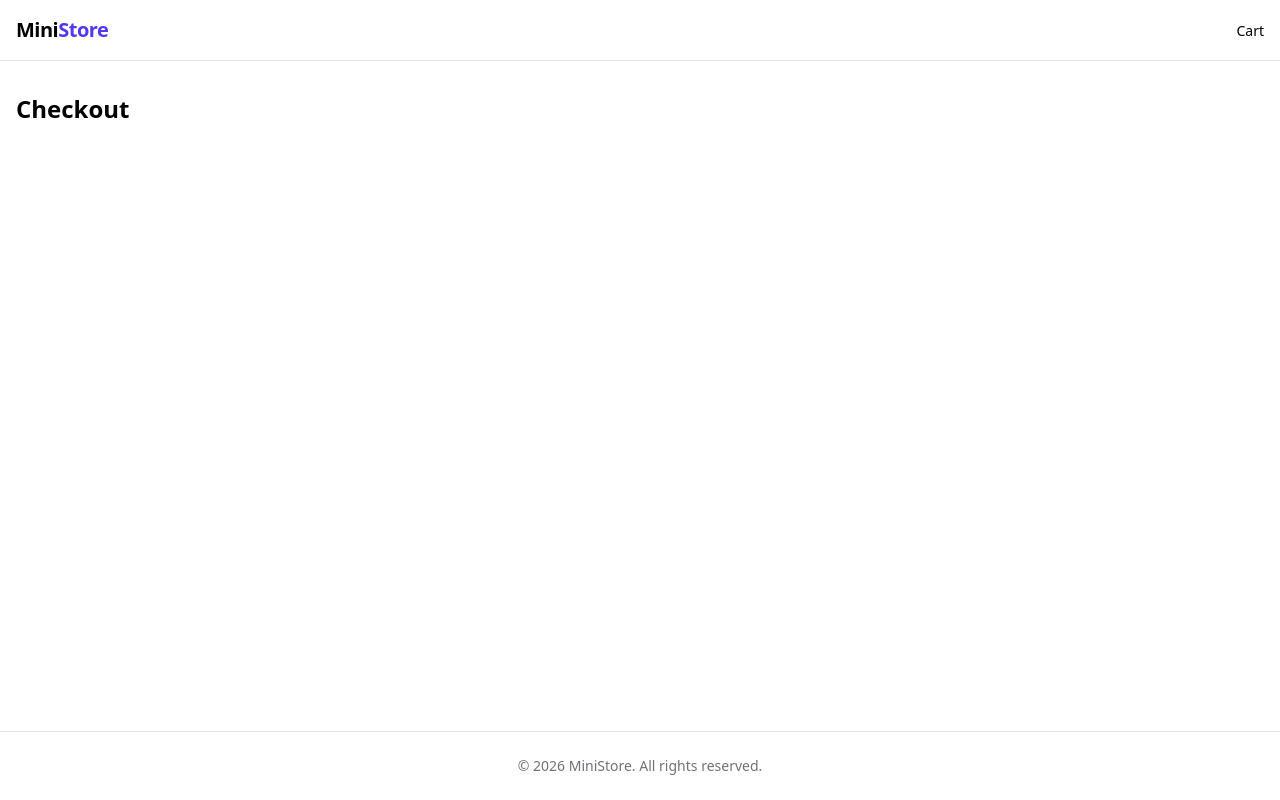
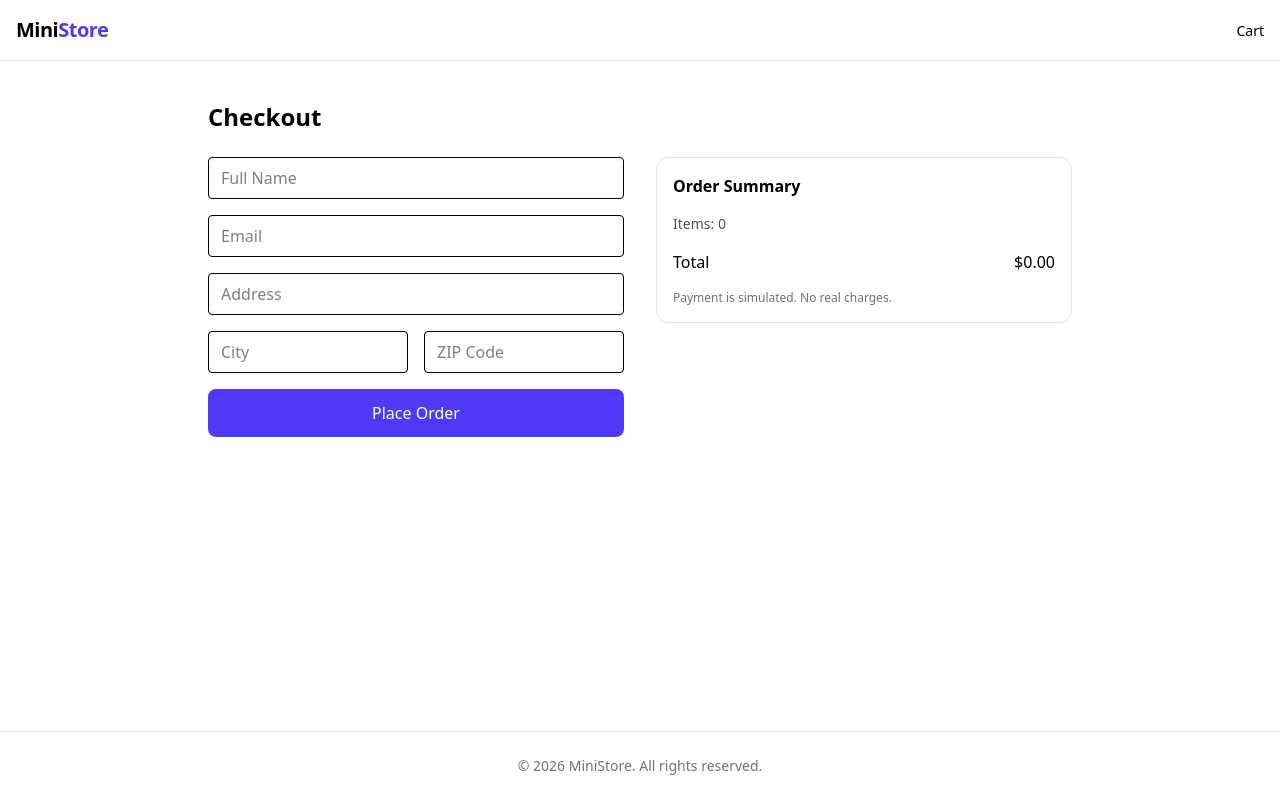
Before and after one commit to 18mukeshram/FUTURE_FS_02, a React (Vite) app: page /checkout in a window 1280 px wide. Built offline with nearby package versions, Linux system fonts and the light colour scheme.

Commit message:
feat: implement checkout flow with form validation and order confirmation

```diff
--- a/src/pages/Checkout.jsx
+++ b/src/pages/Checkout.jsx
@@ -1,7 +1,124 @@
+import { useState } from "react";
+import { useNavigate } from "react-router-dom";
+import { useCartStore } from "../store/cartStore";
+
 export default function Checkout() {
+  const navigate = useNavigate();
+  const clearCart = useCartStore((state) => state.clearCart);
+  const items = useCartStore((state) => state.items);
+  const total = useCartStore((state) => state.totalAmount());
+
+  const [form, setForm] = useState({
+    name: "",
+    email: "",
+    address: "",
+    city: "",
+    zip: "",
+  });
+
+  const [error, setError] = useState("");
+
+  const handleChange = (e) => {
+    setForm({ ...form, [e.target.name]: e.target.value });
+  };
+
+  const handleSubmit = (e) => {
+    e.preventDefault();
+
+    // Basic validation
+    for (const field in form) {
+      if (!form[field]) {
+        setError("Please fill in all fields.");
+        return;
+      }
+    }
+
+    if (items.length === 0) {
+      setError("Your cart is empty.");
+      return;
+    }
+
+    // Simulated successful order
+    clearCart();
+    navigate("/success");
+  };
+
   return (
-    <div className="max-w-7xl mx-auto px-4 py-8">
-      <h1 className="text-2xl font-bold">Checkout</h1>
+    <div className="max-w-4xl mx-auto px-4 py-10">
+      <h1 className="text-2xl font-bold mb-6">Checkout</h1>
+
+      <div className="grid grid-cols-1 md:grid-cols-2 gap-8">
+        {/* Form */}
+        <form onSubmit={handleSubmit} className="space-y-4">
+          <input
+            name="name"
+            placeholder="Full Name"
+            value={form.name}
+            onChange={handleChange}
+            className="w-full border rounded px-3 py-2"
+          />
+
+          <input
+            name="email"
+            type="email"
+            placeholder="Email"
+            value={form.email}
+            onChange={handleChange}
+            className="w-full border rounded px-3 py-2"
+          />
+
+          <input
+            name="address"
+            placeholder="Address"
+            value={form.address}
+            onChange={handleChange}
+            className="w-full border rounded px-3 py-2"
+          />
+
+          <div className="grid grid-cols-2 gap-4">
+            <input
+              name="city"
+              placeholder="City"
+              value={form.city}
+              onChange={handleChange}
+              className="w-full border rounded px-3 py-2"
+            />
+
+            <input
+              name="zip"
+              placeholder="ZIP Code"
+              value={form.zip}
+              onChange={handleChange}
+              className="w-full border rounded px-3 py-2"
+            />
+          </div>
+
+          {error && <p className="text-sm text-red-600">{error}</p>}
+
+          <button
+            type="submit"
+            className="w-full bg-indigo-600 text-white py-3 rounded-lg font-medium hover:bg-indigo-700 transition"
+          >
+            Place Order
+          </button>
+        </form>
+
+        {/* Summary */}
+        <div className="border border-zinc-200 rounded-xl p-4 space-y-4 h-fit">
+          <h2 className="font-semibold">Order Summary</h2>
+
+          <div className="text-sm text-zinc-600">Items: {items.length}</div>
+
+          <div className="flex justify-between font-medium">
+            <span>Total</span>
+            <span>${total.toFixed(2)}</span>
+          </div>
+
+          <p className="text-xs text-zinc-500">
+            Payment is simulated. No real charges.
+          </p>
+        </div>
+      </div>
     </div>
   );
 }
--- a/src/pages/OrderSuccess.jsx
+++ b/src/pages/OrderSuccess.jsx
@@ -1,9 +1,22 @@
+import { Link } from "react-router-dom";
+
 export default function OrderSuccess() {
   return (
-    <div className="max-w-7xl mx-auto px-4 py-8">
-      <h1 className="text-2xl font-bold text-green-600">
-        Order Placed Successfully 🎉
+    <div className="max-w-3xl mx-auto px-4 py-20 text-center">
+      <h1 className="text-3xl font-bold text-green-600 mb-4">
+        Order Confirmed 🎉
       </h1>
+
+      <p className="text-zinc-600 mb-8">
+        Thank you for your purchase. Your order has been placed successfully.
+      </p>
+
+      <Link
+        to="/"
+        className="inline-block bg-indigo-600 text-white px-6 py-3 rounded-lg font-medium hover:bg-indigo-700 transition"
+      >
+        Back to Store
+      </Link>
     </div>
   );
 }
```
